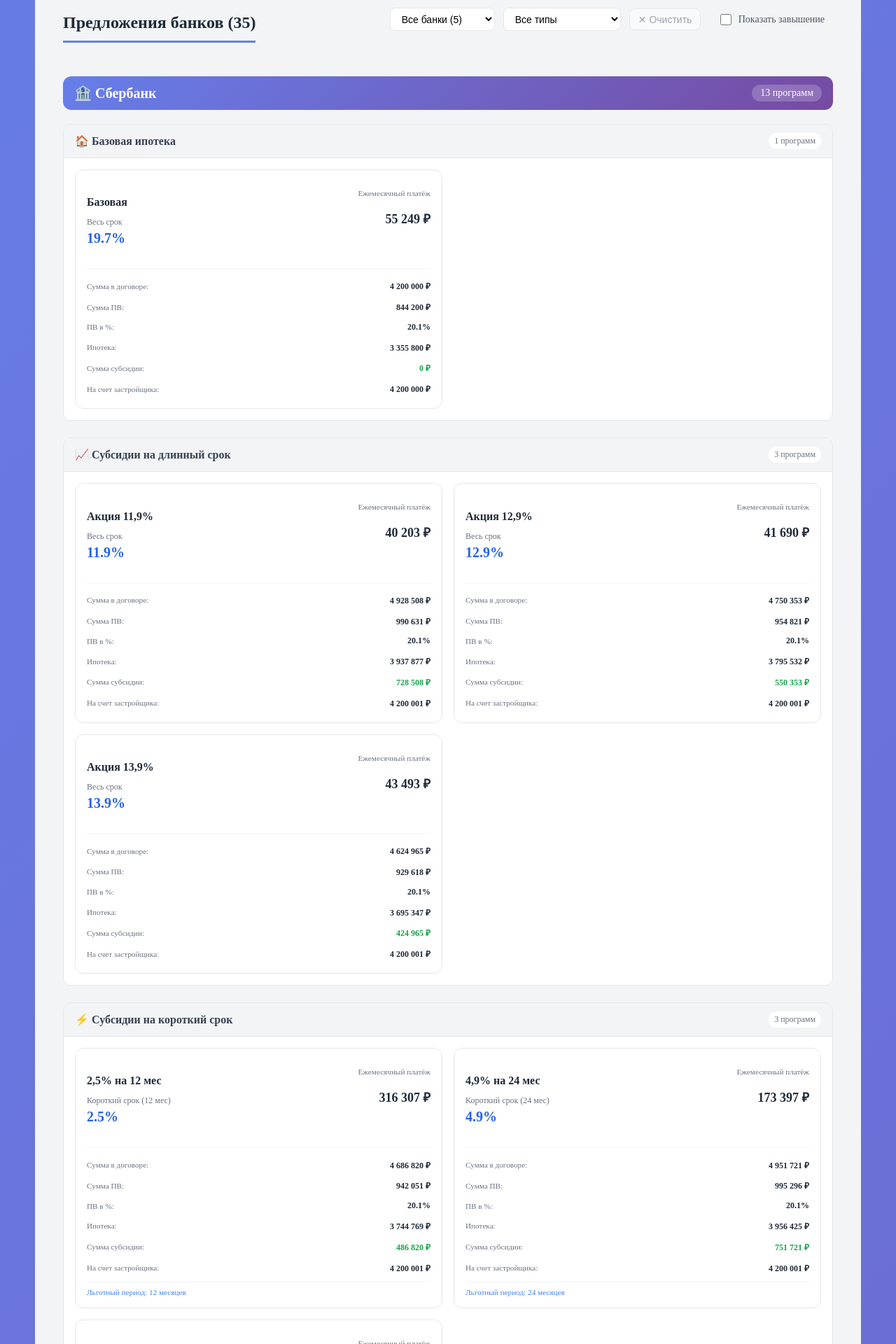
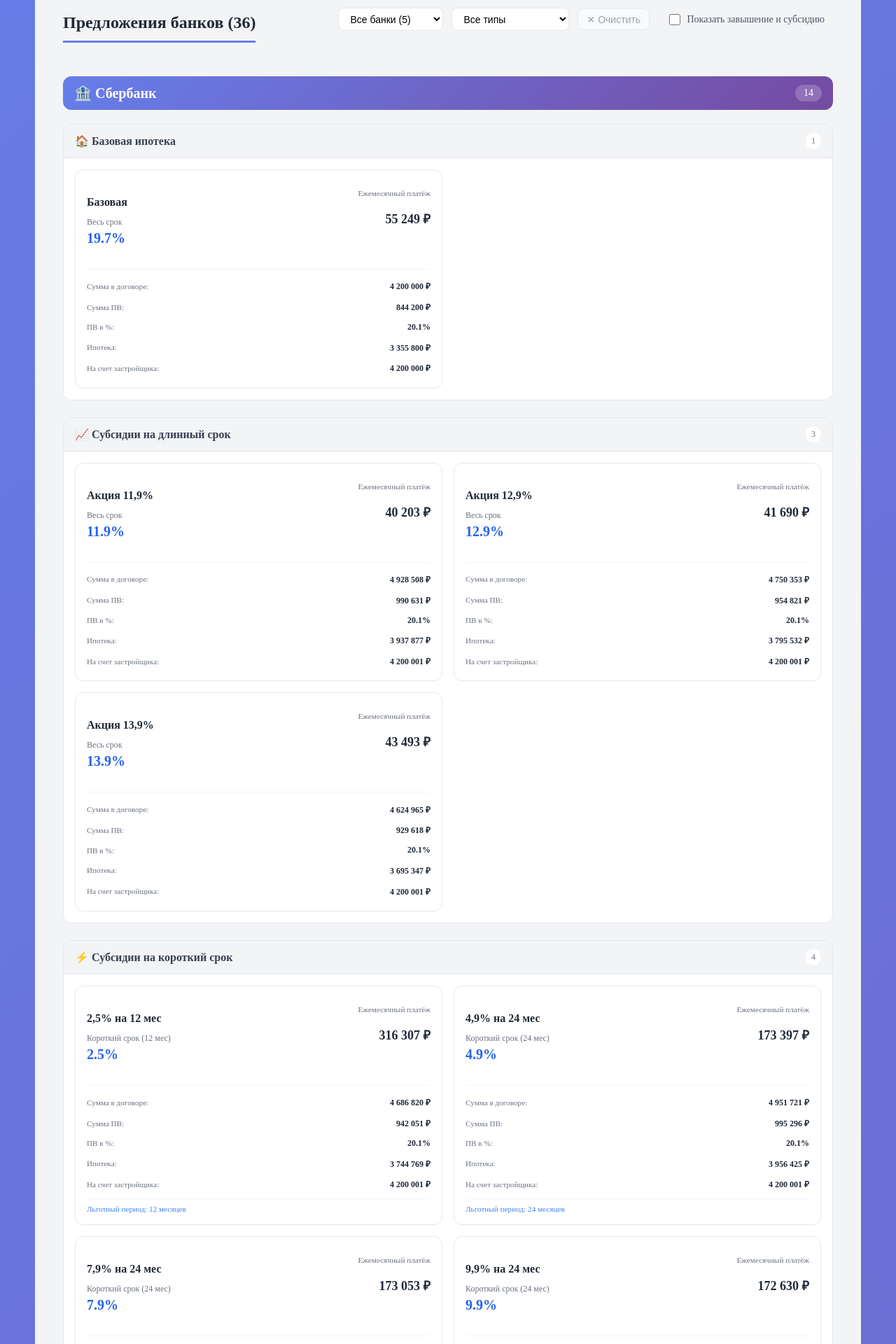
Before and after one commit to simonenkonikita/calc, a React (Vite) app: page /calculator in a window 1280 px wide. Shown: the part 700-2620 px from the top of the page at 70% size. Built offline with nearby package versions, Linux system fonts and the light colour scheme.

Commit message:
Добавлена логика скрытия субсидии + завышения в карточках

```diff
--- a/src/data/bankOffers.tsx
+++ b/src/data/bankOffers.tsx
@@ -60,6 +60,15 @@ export const bankOffers: BankOffer[] = [
     type: "short",
     rate: 7.9,
     subsidyPercent: 15.5,
+    minPVPercent: 20.1,
+    durationMonths: 24,
+  },
+  {
+    bank: "Сбербанк",
+    program: "9,9% на 24 мес",
+    type: "short",
+    rate: 9.9,
+    subsidyPercent: 13,
     minPVPercent: 20.1,
     durationMonths: 24,
   },
@@ -254,10 +263,10 @@ export const bankOffers: BankOffer[] = [
   },
   {
     bank: "ВТБ",
-    program: "2,98% на 12 мес",
+    program: "2,99% на 12 мес",
     type: "short",
     rate: 2.98,
-    subsidyPercent: 10.96,
+    subsidyPercent: 15.49,
     minPVPercent: 20.1,
     durationMonths: 12,
   },
--- a/src/pages/MortgageCalculator/OfferBankSection/OfferBankSection.tsx
+++ b/src/pages/MortgageCalculator/OfferBankSection/OfferBankSection.tsx
@@ -201,7 +201,7 @@ export const OfferBankSection: React.FC<OfferBankSectionProps> = ({
                 checked={showOverstatement}
                 onChange={(e) => setShowOverstatement(e.target.checked)}
               />
-              <span>Показать завышение</span>
+              <span>Показать завышение и субсидию</span>
             </label>
           </div>
         </div>
@@ -232,7 +232,6 @@ export const OfferBankSection: React.FC<OfferBankSectionProps> = ({
                     filteredBankResults.filter((o) => o.bank === bankName)
                       .length
                   }{" "}
-                  программ
                 </span>
               </div>
 
@@ -249,7 +248,7 @@ export const OfferBankSection: React.FC<OfferBankSectionProps> = ({
                       <div className="category-header">
                         <h3 className="category-title">{category.label}</h3>
                         <span className="category-count">
-                          {programs.length} программ
+                          {programs.length}
                         </span>
                       </div>
 
@@ -355,6 +354,7 @@ export const OfferBankSection: React.FC<OfferBankSectionProps> = ({
                                   {formatMoney(offer.mortgageAmount)}
                                 </span>
                               </div>
+                              {showOverstatement && (
                                 <div className="bank-detail-item">
                                   <span className="bank-detail-label">
                                     Сумма субсидии:
@@ -363,6 +363,8 @@ export const OfferBankSection: React.FC<OfferBankSectionProps> = ({
                                     {formatMoney(offer.subsidyAmount)}
                                   </span>
                                 </div>
+                              )}
+
                               <div className="bank-detail-item">
                                 <span className="bank-detail-label">
                                   На счет застройщика:
```
Lines whose indentation alone changed are shown as unchanged.
